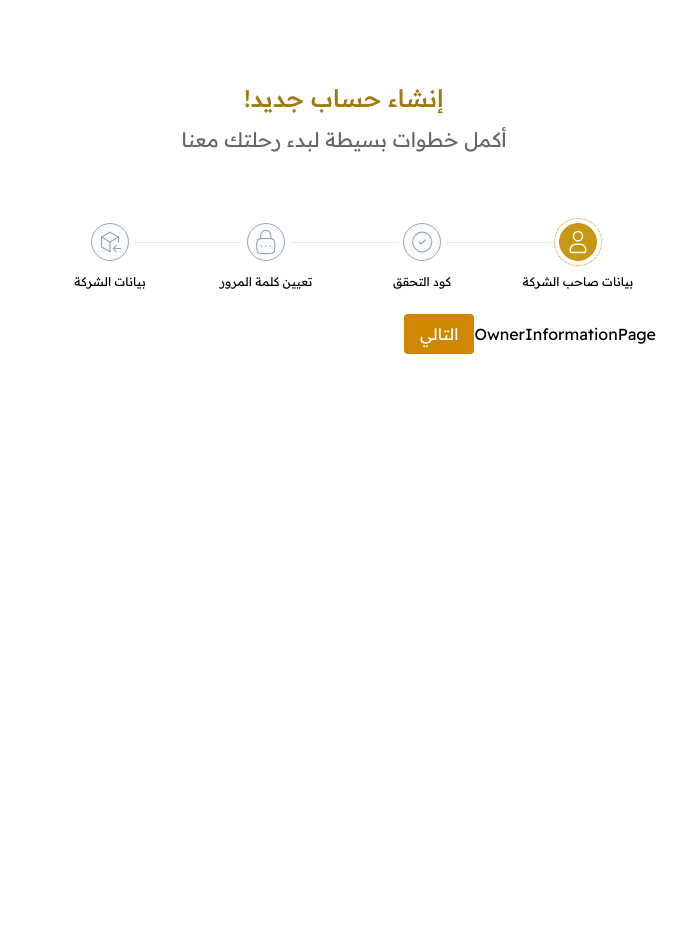
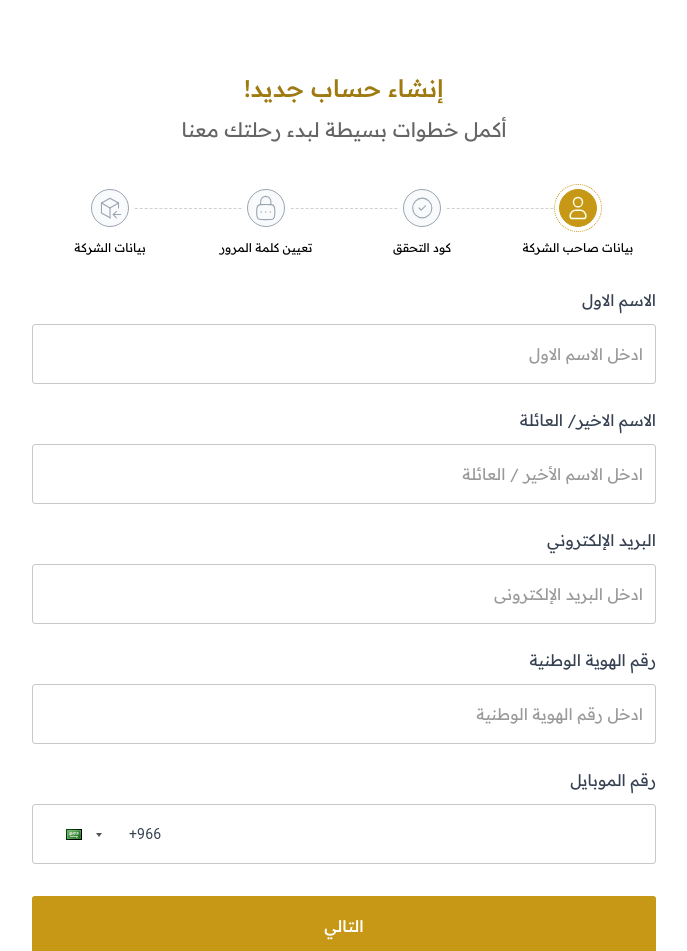
Before and after one commit to PassantYasser/ZE-dashboard, a Next.js app: page /Auth/Signup/Company in a window 1280 px wide. Shown: the top 951 px of the page, without its empty margins (296-983 px from the left). Before the commit the page ends 800 px from the top, so only its background shows below. Built offline with nearby package versions, Linux system fonts and the light colour scheme.

Commit message:
Create UI for company owner information page in signup

```diff
--- a/package.json
+++ b/package.json
@@ -13,7 +13,8 @@
     "next": "15.5.2",
     "react": "19.1.0",
     "react-dom": "19.1.0",
-    "react-i18next": "^15.7.3"
+    "react-i18next": "^15.7.3",
+    "react-phone-input-2": "^2.15.1"
   },
   "devDependencies": {
     "@eslint/eslintrc": "^3",
--- a/src/app/Auth/Signup/Company/OwnerInformation/page.jsx
+++ b/src/app/Auth/Signup/Company/OwnerInformation/page.jsx
@@ -1,18 +1,84 @@
-import React from 'react'
+import React from "react";
+import { useTranslation } from "react-i18next";
+import PhoneInput from "react-phone-input-2";
+import 'react-phone-input-2/lib/style.css'
 
-function OwnerInformationPage({ onNext, onPrev,currentStep ,steps }) {
+
+function OwnerInformationPage({ onNext, onPrev, currentStep, steps }) {
+  const { t } = useTranslation();
   return (
     <>
-    OwnerInformationPage
+      <form className="flex flex-col mt-8 ">
+        <label className="text-[#364152] text-base font-normal mb-3">
+          {t("First Name")}
+        </label>
+        <input
+          type="text"
+          className=" h-15 p-3 mb-6 border border-[#C8C8C8] rounded-[3px] placeholder-[#9A9A9A]"
+          placeholder={t('Enter first name')}
+        />
+
+        <label className="text-[#364152] text-base font-normal mb-3">
+          {t("Last Name")}/ {t("Family Name")}{" "}
+        </label>
+        <input
+          type="text"
+          className=" h-15 p-3 mb-6 border border-[#C8C8C8] rounded-[3px] placeholder-[#9A9A9A]"
+          placeholder={t('Enter last name/family name')}
+        />
+
+        <label className="text-[#364152] text-base font-normal mb-3">
+          {t("Email")}
+        </label>
+        <input
+          type="text"
+          className=" h-15 p-3 mb-6 border border-[#C8C8C8] rounded-[3px] placeholder-[#9A9A9A]"
+          placeholder={t('Enter your email')}
+        />
+
+
+        <label className="text-[#364152] text-base font-normal mb-3">
+          {t("National ID number")}
+        </label>
+        <input
+          type="text"
+          className=" h-15 p-3 mb-6 border border-[#C8C8C8] rounded-[3px] placeholder-[#9A9A9A]"
+          placeholder={t('Enter your national ID number')}
+        />
+
+        <label className="text-[#364152] text-base font-normal mb-3 block">
+          {t("Mobile number")}
+        </label>
+        <div className="relative">
+        <PhoneInput
+          country={'sa'}
+          placeholder="000000000"
+          containerClass="!w-full"
+          inputClass="!w-full !h-[60px] !border !border-[#C8C8C8] !rounded-[3px] !pl-24 !text-left !text-[#364152] placeholder-[#9A9A9A]"
+          buttonClass="!absolute !left-0 !top-0 !h-full !px-3 !flex !items-center !gap-2 !bg-transparent !border-0"
+          dropdownClass="!text-[#364152] !border "
+        />
+        </div>
+
+      </form>
+
+      {/* btn   */}
       <button
         onClick={onNext}
         disabled={currentStep === steps.length}
-        className="px-4 py-2 bg-yellow-600 text-white rounded"
+        className="px-4 py-2.5 bg-[#C69815] text-white text-base font-medium  w-full mt-8 mb-10 h-15 rounded-[3px]"
       >
         {currentStep === steps.length ? "إنهاء" : "التالي"}
       </button>
+
+      <div className="flex justify-center">
+        <p className="text-[#697586] text-lg font-normal">{t('Already have an account?')} </p>
+        <p className="text-[#9E7A11] text-lg font-medium"> {t('Log in')}</p>
+      </div>
+
+
     </>
-  )
+  );
 }
 
-export default OwnerInformationPage
+export default OwnerInformationPage;
--- a/src/app/Auth/Signup/Company/page.jsx
+++ b/src/app/Auth/Signup/Company/page.jsx
@@ -43,8 +43,8 @@ const [currentStep, setCurrentStep] = useState(0);
 
   return (
     <>
-      <div className="p-8 lg1:flex justify-between gap-8 h-screen ">
-        <section className="w-full mt-12.5 lg1:mt-2 ">
+      <div className="p-8 lg1:flex justify-between gap-8 h-screen  ">
+        <section className="w-full mt-10 lg1:mt-2  ">
           {/* title */}
           <div className='flex flex-col items-center gap-3 mb-10'>
             <p className='text-[#9E7A11] text-2xl font-medium'>
@@ -56,14 +56,14 @@ const [currentStep, setCurrentStep] = useState(0);
           </div>
 
           {/*  */}
-          <div dir="rtl" className="w-full max-w-2xl mx-auto p-6">
+          <div dir="rtl" className="w-full max-w-2xl mx-auto px-6">
             <div className="relative flex items-center justify-between w-full max-w-4xl mx-auto mb-6">
 
 
             {steps.map((s, index) => {
             const isActive = index <= currentStep;
             return (
-                  <div key={s.id} className="flex-1 flex flex-col items-center relative">
+                <div key={s.id} className="flex-1 flex flex-col items-center relative">
                     {/* circle */}
                     <div
                       className={`rounded-full w-12 h-12 flex items-center justify-center bg-white z-10
@@ -97,7 +97,7 @@ const [currentStep, setCurrentStep] = useState(0);
                   {/* line between each circle*/}
                   {index < steps.length - 1 && (
                     <div
-                      className={`absolute top-6 right-17 w-full border-t border-dotted
+                      className={`absolute top-6 right-17 w-full border-t border-dashed
                         ${
                           currentStep > index
                             ? "border-[#C69815]"
@@ -112,13 +112,6 @@ const [currentStep, setCurrentStep] = useState(0);
 
             </div>
             <div className="mb-6">{renderStepContent()}</div>
-            {/* <button
-                onClick={handleNext}
-                disabled={currentStep === steps.length}
-                className="px-4 py-2 bg-yellow-600 text-white rounded"
-              >
-                {currentStep === steps.length ? "إنهاء" : "التالي"}
-              </button> */}
           </div>
 
         </section>
--- a/src/language/locales/ar.json
+++ b/src/language/locales/ar.json
@@ -59,6 +59,18 @@
   "Verification Code":"كود التحقق",
   "Set Password":"تعيين كلمة المرور",
   "Company Information":"بيانات الشركة",
+  "First Name":"الاسم الاول",
+  "Last Name":"الاسم الاخير",
+  "Family Name":"العائلة",
+  "National ID number":"رقم الهوية الوطنية",
+  "Mobile number":"رقم الموبايل",
+  "Enter first name":"ادخل الاسم الاول",
+  "Enter last name/family name":"ادخل الاسم الأخير / العائلة",
+  "Enter your email":"ادخل البريد الإلكتروني",
+  "Enter your national ID number":"ادخل رقم الهوية الوطنية",
+  "Already have an account?":"لديك حساب بالفعل ؟",
+
+
 
 
 
--- a/src/language/locales/en.json
+++ b/src/language/locales/en.json
@@ -59,6 +59,16 @@
   "Verification Code":"Verification Code",
   "Set Password":"Set Password",
   "Company Information":"Company Information",
+  "First Name":"First Name",
+  "Last Name":"Last Name",
+  "Family Name":"Family Name",
+  "National ID number":"National ID number",
+  "Mobile number":"Mobile number",
+  "Enter first name":"Enter first name",
+  "Enter last name/family name":"Enter last name/family name",
+  "Enter your email":"Enter your email",
+  "Enter your national ID number":"Enter your national ID number",
+  "Already have an account?":"Already have an account?",
 
 
 
```
Also changed, not shown: 1 other file (tests, documents, lock files or other folders).
